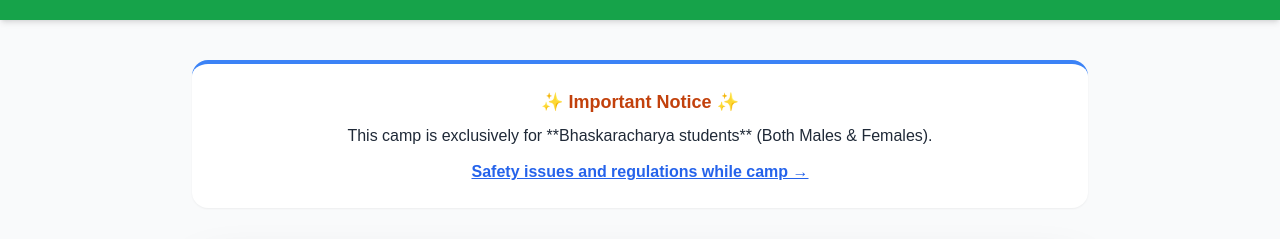
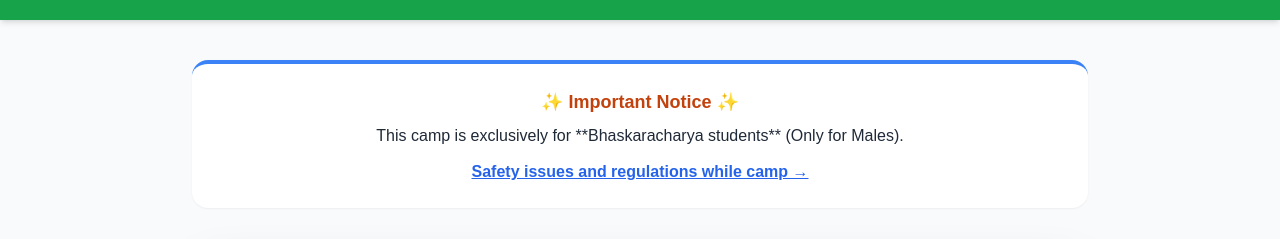
Before and after one commit to servantofprabhupadanugas-git/yogpeeth-residency-center, a website: page public/pages/vrindavan-yatra.html in a window 1280 px wide. Shown: the part 60-299 px from the top of the page. Drawn offline with nearby package versions, Linux system fonts and the light colour scheme; no server answers.

Commit message:
only for males yatra

```diff
--- a/public/pages/vrindavan-yatra.html
+++ b/public/pages/vrindavan-yatra.html
@@ -105,7 +105,7 @@
 
         <div class="mb-8 text-center bg-white p-6 rounded-2xl shadow-sm border-t-4 border-blue-500">
             <p class="text-orange-700 font-bold text-lg mb-2">✨ Important Notice ✨</p>
-            <p class="text-gray-800 font-medium">This camp is exclusively for **Bhaskaracharya students** (Both Males & Females).</p>
+            <p class="text-gray-800 font-medium">This camp is exclusively for **Bhaskaracharya students** (Only for Males).</p>
             <a href="safety-regulations.html" class="text-blue-600 hover:text-blue-800 underline font-semibold mt-3 inline-block">
                 Safety issues and regulations while camp →
             </a>
```
